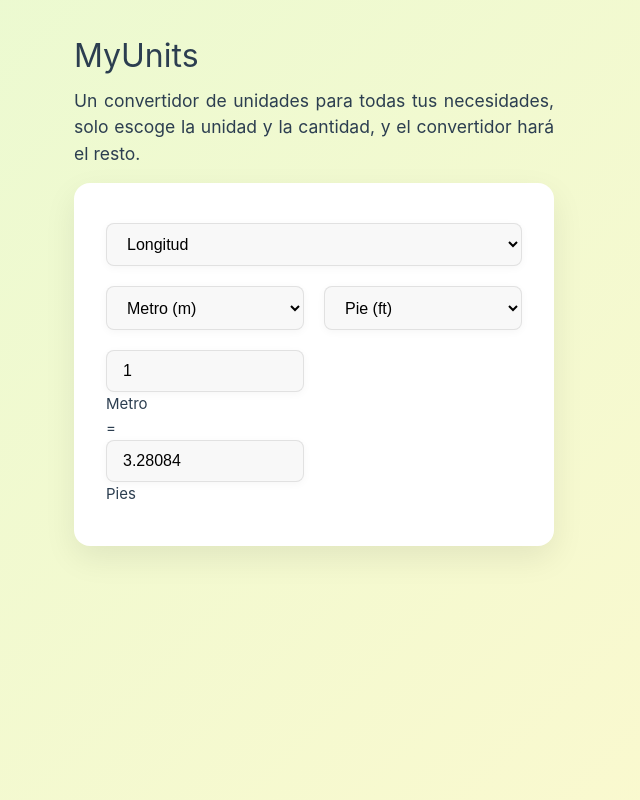
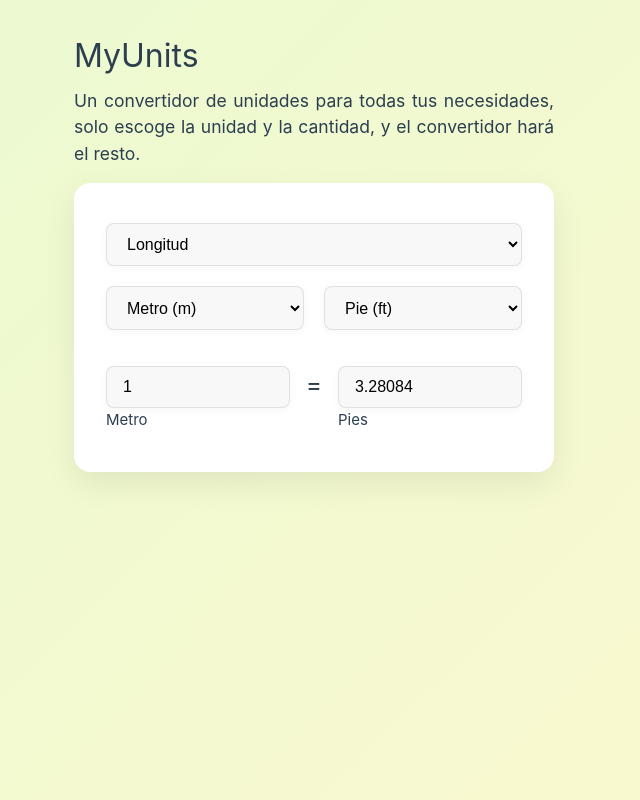
Before and after one commit to IIC3585/2025-1-s1-g8-t3, a Vue app in the folder MyUnits-Vue/: page / in a window 1280 px wide. Shown: the whole page, without its empty margins (326-966 px from the left). Built offline with nearby package versions, Linux system fonts and the light colour scheme.

Commit message:
Changes in layout

```diff
--- a/MyUnits-Vue/src/assets/main.css
+++ b/MyUnits-Vue/src/assets/main.css
@@ -97,10 +97,6 @@ body {
   margin-top: 1rem;
 }
 
-.converter .specific-converter span {
-  display: none;
-}
-
 .converter .specific-converter input,
 .converter .specific-converter label {
   width: 100%;
--- a/MyUnits-Vue/src/components/Converter.vue
+++ b/MyUnits-Vue/src/components/Converter.vue
@@ -164,16 +164,19 @@ export default {
           units: {
             'metros/segundo': {
               label: 'Metro/Segundo',
+              symbol: 'm/s',
               toBase: (x) => x,
               fromBase: (x) => x
             },
             'kilometros/hora': {
               label: 'Kilómetro/Hora',
+              symbol: 'km/h',
               toBase: (x) => x / 3.6,
               fromBase: (x) => x * 3.6
             },
             'millas/hora': {
               label: 'Milla/Hora',
+              symbol: 'mi/h',
               toBase: (x) => x / 2.23694,
               fromBase: (x) => x * 2.23694
             },
--- a/MyUnits-Vue/src/components/SpecificConverter.vue
+++ b/MyUnits-Vue/src/components/SpecificConverter.vue
@@ -92,17 +92,51 @@ export default {
 </script>
 
 <template>
-    <div>
-        <div>
-      <input type="number" v-model.number="valueA" />
-      {{ labelADisplay }}
+    <div class="specific-converter">
+      <div class="field">
+        <input type="number" v-model.number="valueA" />
+        <span>{{ labelADisplay }}</span>
+      </div>
+
+      <span class="equal-sign">=</span>
+
+      <div class="field">
+        <input type="number" v-model.number="valueB" />
+        <span>{{ labelBDisplay }}</span>
+      </div>
     </div>
+  </template>
 
-    <p>=</p>
+  <style scoped>
+  .specific-converter {
+    display: flex;
+    align-items: center;
+    gap: 1rem;
+  }
 
-    <div>
-      <input type="number" v-model.number="valueB" />
-      {{ labelBDisplay }}
-    </div>
-  </div>
-</template>
+  .field {
+    display: flex;
+    flex-direction: column;
+    align-items: center;
+  }
+
+    .field span {
+      align-self: flex-start;
+    }
+
+  input[type="number"] {
+    width: 100%;
+    padding: 0.7rem 1rem;
+    font-size: 1rem;
+    border: 1px solid var(--color-border);
+    border-radius: 8px;
+    background: var(--color-background-soft);
+    box-shadow: 0 2px 8px rgba(0, 0, 0, 0.04);
+    transition: border-color 0.2s, box-shadow 0.2s;
+  }
+
+  .equal-sign {
+    font-size: 1.5rem;
+    align-self: flex-start;
+  }
+  </style>
```
Also changed, not shown: 2 other files (tests, documents, lock files or other folders).
